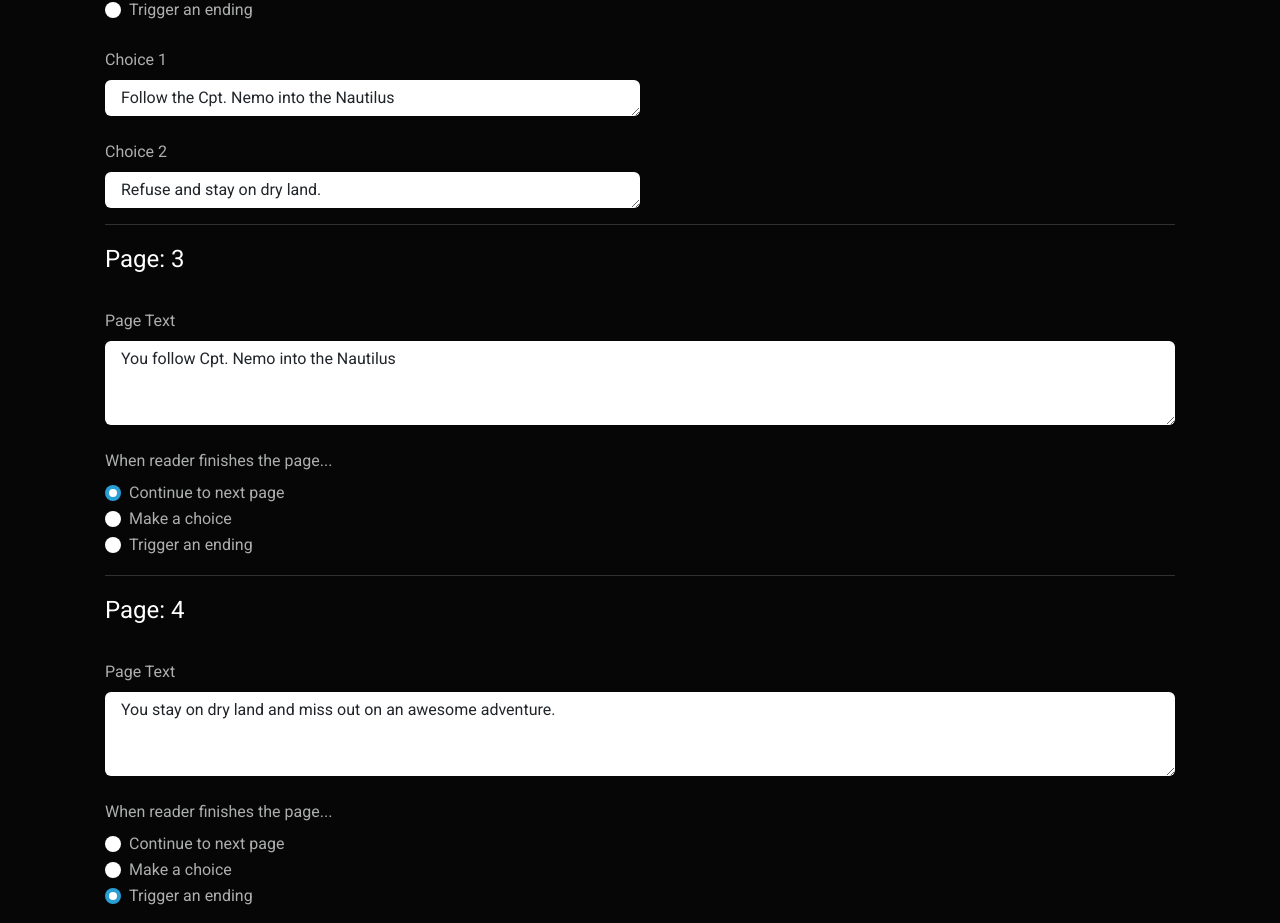
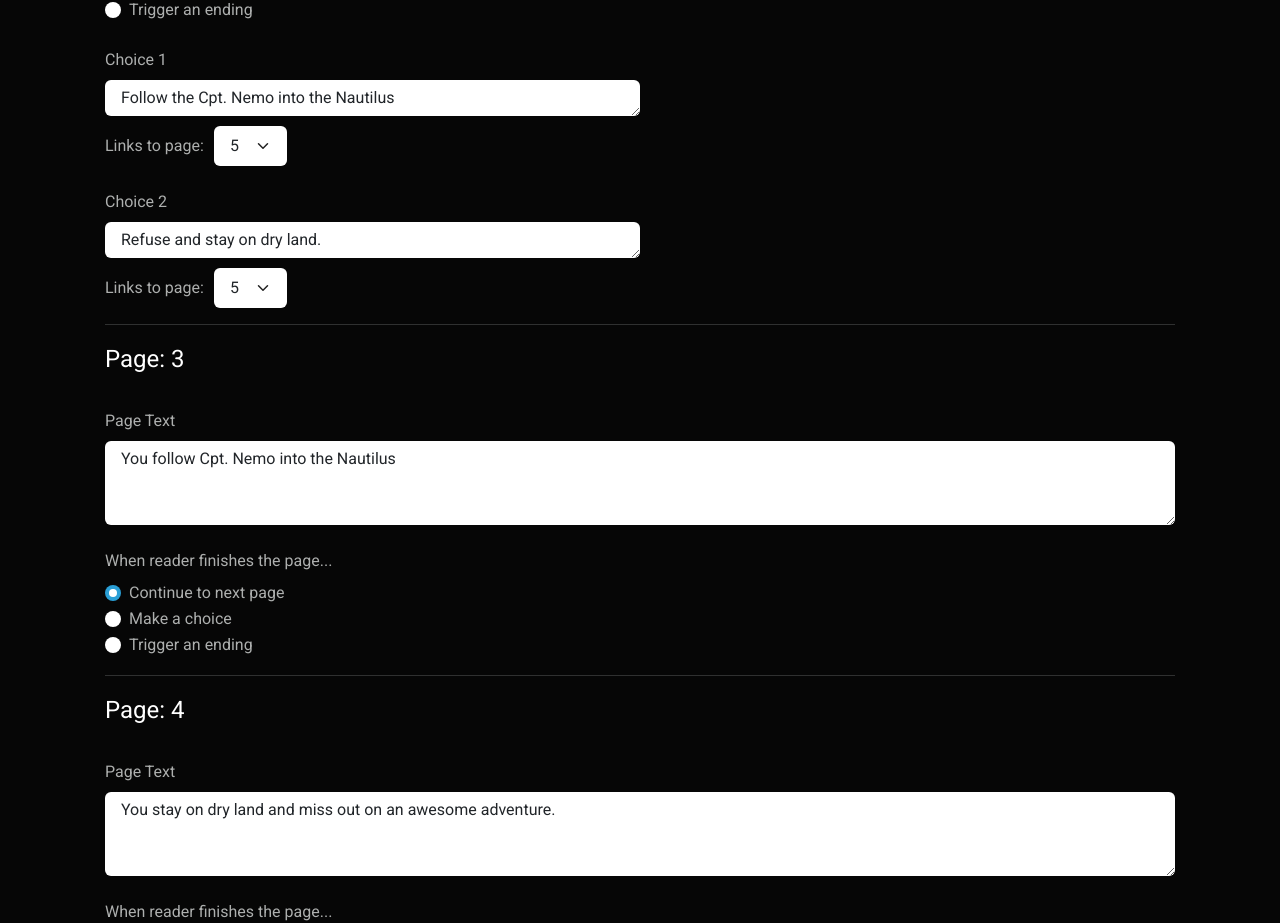
Before and after one commit to jadenmounteer/createYourOwnAdventure, an Angular app: page /createOrEditStory/1 in a window 1280 px wide. Shown: the part 935-1858 px from the top of the page. Built offline with nearby package versions, Linux system fonts and the light colour scheme.

Commit message:
Begin adding links to page select

```diff
--- a/src/app/create-or-edit-story/create-or-edit-story.component.html
+++ b/src/app/create-or-edit-story/create-or-edit-story.component.html
@@ -87,6 +87,28 @@
             value="{{ choice.text }}"
             required
           ></textarea>
+
+          <div class="form-group links-to-page-container">
+            <label
+              for="pageLinkSelect"
+              class="form-label mt-2 links-to-page-label"
+              >Links to page:</label
+            >
+            <select
+              class="form-select links-to-page-select"
+              name="pageLinkSelect"
+              id="pageLinkSelect"
+              [(ngModel)]="choice.linksToPage"
+            >
+              <option
+                *ngFor="let page of storyToEdit?.pages"
+                [selected]="choice.linksToPage === page.pageNumber"
+              >
+                {{ page.pageNumber }}
+              </option>
+              <!-- <option>Link to New Page</option> -->
+            </select>
+          </div>
         </div>
       </div>
     </fieldset>
--- a/src/app/create-or-edit-story/create-or-edit-story.component.scss
+++ b/src/app/create-or-edit-story/create-or-edit-story.component.scss
@@ -24,3 +24,13 @@
     max-width: 50%;
   }
 }
+
+.links-to-page-select {
+  width: fit-content;
+}
+
+.links-to-page-container {
+  margin-top: 10px;
+  display: flex;
+  gap: 10px;
+}
--- a/src/app/types/types.ts
+++ b/src/app/types/types.ts
@@ -19,5 +19,5 @@ export interface Page {
 export interface Choice {
   number: number;
   text: string;
-  linksToPage: number | undefined;
+  linksToPage: number | undefined | string;
 }
```
